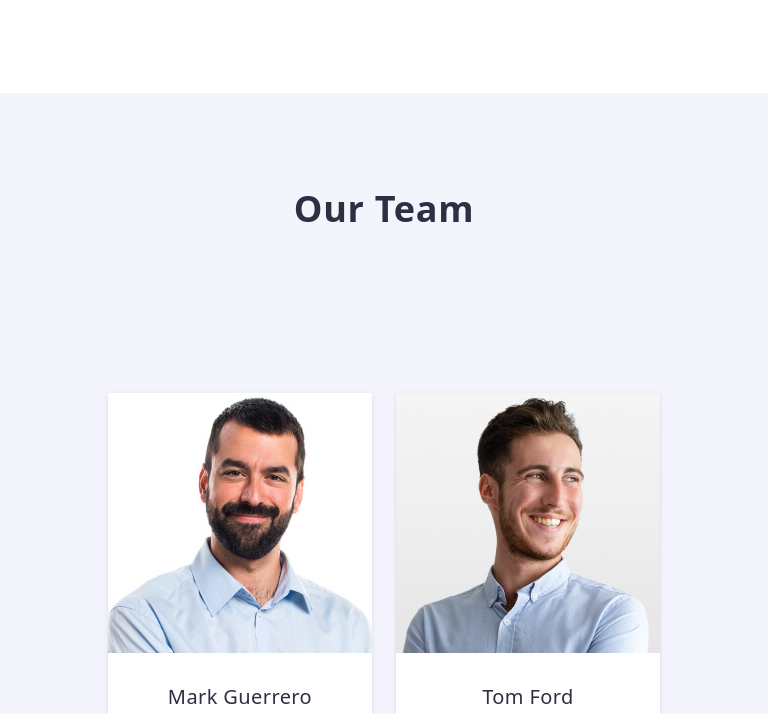
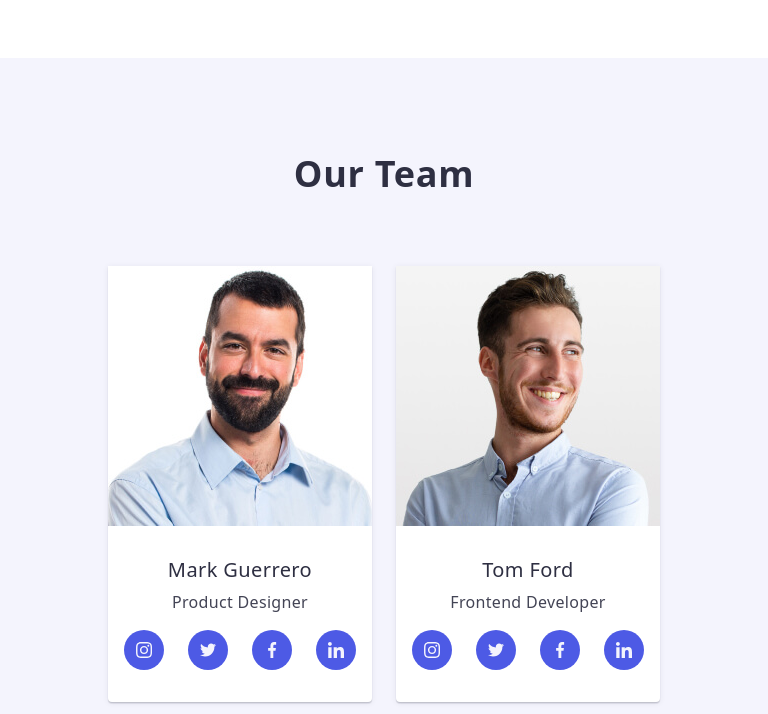
Before and after one commit to OlgaKozoriz07/goit-markup-hw-06, a plain HTML site: page index.html in a window 768 px wide. Shown: the part 1173-1887 px from the top of the page. Drawn offline with nearby package versions, Linux system fonts and the light colour scheme.

Commit message:
markup/finish

```diff
--- a/css/styles.css
+++ b/css/styles.css
@@ -37,8 +37,8 @@ img {
 }
 
 .header {
-    padding-top: 16px;
-    padding-bottom: 16px;
+    /* padding-top: 16px;
+    padding-bottom: 16px; */
     /* border-bottom: 1px solid rgb(231, 233, 252);
     box-shadow: 0px 2px 1px rgba(46, 47, 66, 0.08), 0px 1px 1px
     rgba(46, 47, 66, 0.16), 0px 1px 6px rgba(46, 47, 66, 0.08); */
@@ -468,9 +468,9 @@ margin-bottom: 72px;
 
 .team-list-item {
     background-color:#fff;
-    justify-content: center;
+    /* justify-content: center;
     flex-direction: column;
-    gap: 8px;
+    gap: 8px; */
     border-radius: 0px 0px 4px 4px;
     box-shadow: 0px 1px 6px rgba(46, 47, 66, 0.08),
     0px 1px 1px rgba(46, 47, 66, 0.16),
@@ -1179,7 +1179,6 @@ transition: border-color 250ms cubic-bezier(0.4, 0, 0.2, 1);
 
     .header {
         margin: 0;
-        margin-bottom: 3px;
         border-bottom: 1px solid rgb(231, 233, 252);
         box-shadow: 0px 2px 1px rgba(46, 47, 66, 0.08), 0px 1px 1px rgba(46, 47, 66, 0.16), 0px 1px 6px rgba(46, 47, 66, 0.08)
     }
@@ -1269,9 +1268,14 @@ transition: border-color 250ms cubic-bezier(0.4, 0, 0.2, 1);
         }
 
     @media screen and (min-width: 768px) and (max-width: 1158px) {
+
         .team-container {
             padding-left: 108px;
             padding-right: 108px;
+        }
+
+        .team-section {
+            max-width: 768px;
         }
 
         /* .our-team {
@@ -1287,15 +1291,17 @@ transition: border-color 250ms cubic-bezier(0.4, 0, 0.2, 1);
         }
 
         .team-list {
-            display: flex;
-            gap: 64px 24px;
             flex-wrap: wrap;
-            padding: 92px;
+            flex-direction: row;
+            justify-content: center;
+            row-gap: 64px;
+            column-gap: 24px;
         }
 
-        .team-list-item {
-            width: calc((100% - 24px) / 2);
-        }
+        /* .team-list-item {
+        width: calc((100% - 24px) / 2);
+        max-width: 264px;
+        }  */
 
 
         .portfolio-section {
@@ -1404,6 +1410,7 @@ padding: 0px 16px; */
 
 
     .hero-section {
+        max-width: 1440px;
         background-color: #2E2F42;
         padding: 188px 0;
         background-image: linear-gradient(rgba(46, 47, 66, 0.70),
```
